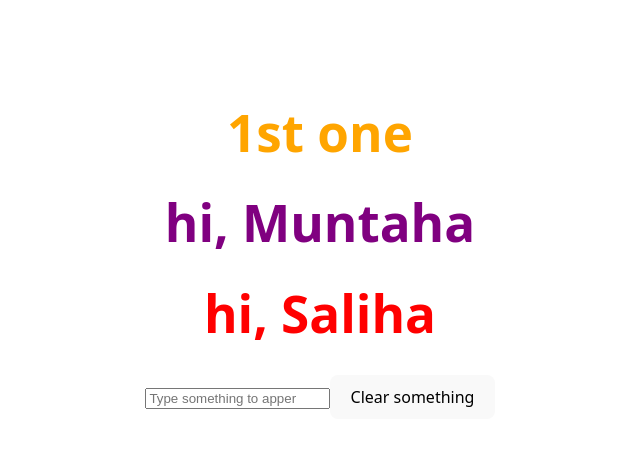
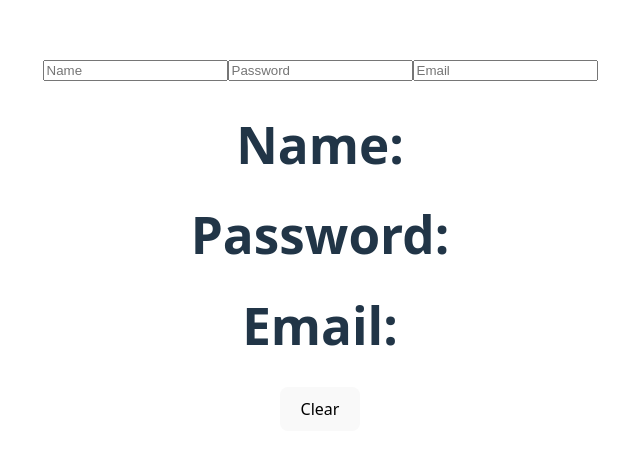
Before and after one commit to Muntahasiddique/react_blog, a React (Vite) app in the folder Onwardsto_Default_Probs/: page / in a window 1280 px wide. Shown: the part 156-610 px from the top of the page, without its empty margins (320-960 px from the left). Built offline with nearby package versions, Linux system fonts and the light colour scheme.

Commit message:
Added the controlled components

```diff
--- a/Onwardsto_Default_Probs/src/App.jsx
+++ b/Onwardsto_Default_Probs/src/App.jsx
@@ -2,13 +2,28 @@ import { useState } from 'react'
 import reactLogo from './assets/react.svg'
 import viteLogo from '/vite.svg'
 import './App.css'
-import { Defaultprop } from './defaultprobs'
+// import { Defaultprop } from './defaultprobs'
 function App() {
-  const [val, setval] = useState("")
-
+  // to get input feild
+  // const [val, setval] = useState("")
+  {/* .
+.
+.
+.
+.
+.
+.
+.
+.
+.
+*/}
+{/* Controlled Components */}
+  const [name, updateName] = useState("");
+  const [pass, updatePass] = useState("");
+  const [email, updateEmail] = useState("");
   return (
-    <>
- <Defaultprop color="orange" >
+    <div>
+ {/* <Defaultprop color="orange" >
   <h1>1st one</h1>
   </Defaultprop >
 
@@ -16,22 +31,68 @@ function App() {
     <h1  >hi, Muntaha</h1>
     </Defaultprop>
 
-
 {/* own color */}
-     <Defaultprop   >
+     {/* <Defaultprop   >
     <h1 style={{color:"red"}} >hi, Saliha</h1>
-    </Defaultprop>
- <h1>{val}</h1>
-
-    <input type="text" value={val} onChange={(event)=>{
+    </Defaultprop> */}
+{/* .
+.
+.
+.
+.
+.
+.
+.
+.
+.
+*/}
+{/* to get input feild */}
+    {/* <input type="text" value={val} onChange={(event)=>{
      setval(event.target.value)
     }}  placeholder='Type something to apper' />
-
+ <h1>{val}</h1>*/}
 
 {/* To clear */}
-<button onClick={()=>setval(" ")} >Clear something</button>
+{/* <button onClick={()=>setval(" ")} >Clear something</button>  */}
+{/* .
+.
+.
+.
+.
+.
+.
+.
+.
+.
+*/}
+{/* Controlled Components */}
+ <input
+        type="text"
+        onChange={(event) => updateName(event.target.value)}
+        value={name}
+        placeholder='Name'
+      />
+      <input
+        type="text"
+        onChange={(event) => updatePass(event.target.value)}
+        value={pass}
+        placeholder='Password'
+      />
+      <input
+        type="text"
+        onChange={(event) => updateEmail(event.target.value)}
+        value={email}
+        placeholder='Email'
+      />
 
-    </>
+      {/* Displaying the actual values */}
+      <h1>Name: {name}</h1>
+      <h1>Password: {pass}</h1>
+      <h1>Email: {email}</h1>
+<button onClick={()=>{
+  updateName("") ;updateEmail("");updatePass("")
+}}   >Clear</button>
+    </div>
   )
 }
 
--- a/Onwardsto_Default_Probs/src/defaultprobs.jsx
+++ b/Onwardsto_Default_Probs/src/defaultprobs.jsx
@@ -8,10 +8,10 @@
 
 
 // for passing jsx
-export function Defaultprop({children,color="purple"}){
-return(
-    <div style={{color:color}} >
-    {children}
-    </div>
-)
-}
+// export function Defaultprop({children,color="purple"}){
+// return(
+//     <div style={{color:color}} >
+//     {children}
+//     </div>
+// )
+// }
```
